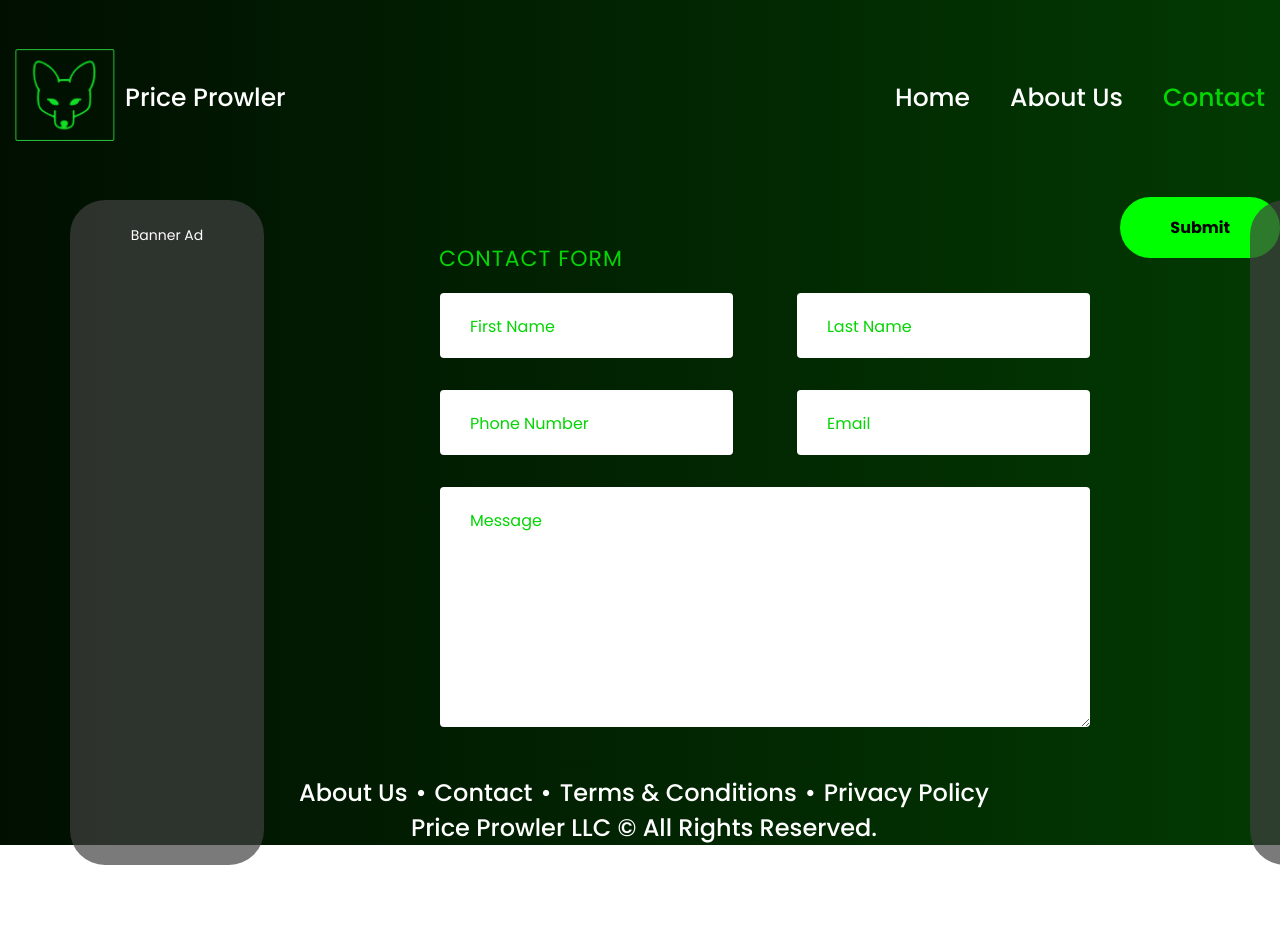
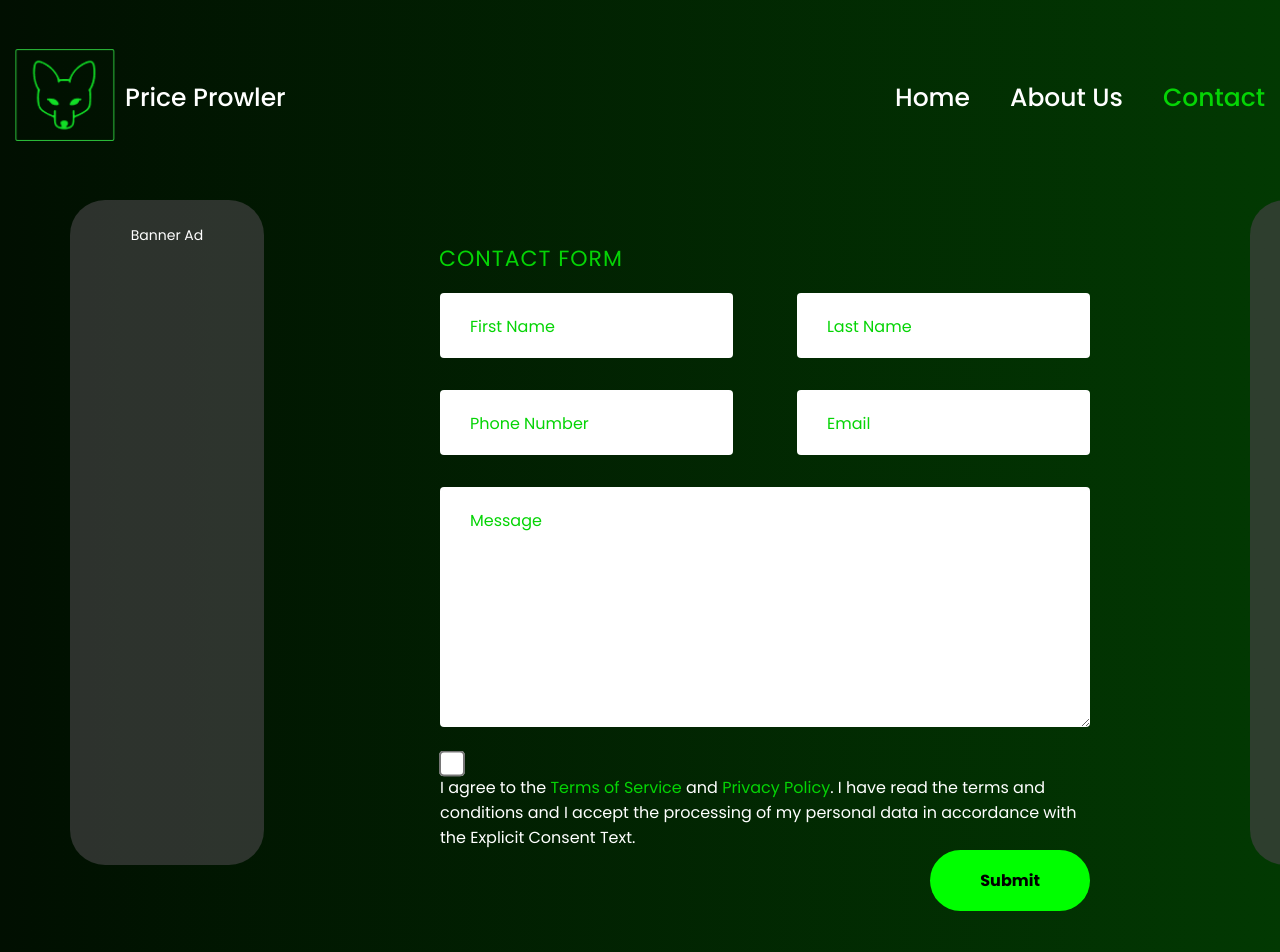
Before and after one commit to ahsaankhatri/Price-Prowler, a React (Vite) app: page /contact in a window 1280 px wide. Shown: the top 952 px of the page. Before the commit the page ends 865 px from the top, so only its background shows below. Built offline with nearby package versions, Linux system fonts and the light colour scheme.

Commit message:
Changes Made at 4:08 AM

```diff
--- a/src/Pages/Contact/Contact.css
+++ b/src/Pages/Contact/Contact.css
@@ -84,12 +84,24 @@ textarea {
   margin: 5rem auto 25px 16rem;
 }
 
-input[type=checkbox] + label {
-color: #05d405;
-font-style: italic;
+input[type=checkbox]{
+  transform: scale(2);
+  right:313px;
+  position: relative;
+  display: inline-block;
+  vertical-align: middle;
 }
 
-input[type=checkbox]:checked + label {
-color: #f00;
-font-style: normal;
+.submit-button{
+    float:right;
+    border-radius: 60px;
 }
+
+.terms-checkbox p{
+  display: inline;
+  color: #ffffff;
+}
+
+.terms-checkbox p a{
+  color: #05d405;
+}
--- a/src/Pages/Contact/Contact.jsx
+++ b/src/Pages/Contact/Contact.jsx
@@ -47,17 +47,16 @@ const Contact = () => {
                     <label>Message</label>
                   </div>
                 </div>
+                <div className='terms-checkbox'>
+                <input id="terms" type="checkbox" />
+                <p>I agree to the <a href="/contact">Terms of Service</a> and <a href="/contact">Privacy Policy</a>
+                  . I have read the terms and conditions and I accept the processing of my personal data in accordance
+                    with the Explicit Consent Text.</p>
+                </div>
+              <div className='submit-button'>
+                <button>Submit</button>
+              </div>
             </div>
-            <div className='submit-button'>
-              <button>Submit</button>
-            </div>
-            {/* <span>I agree to the</span>
-            <span> </span>
-            <span>Terms of Service</span>
-            <span> and </span>
-            <span>Privacy Policy</span>
-            <span>. I have read the terms and conditions and I accept the processing of my personal data in accordance
-                with the Explicit Consent Text.</span> */}
                 <div className="banner-section-2">
                   Banner Ad
                 </div>
--- a/src/components/Footer/Footer.css
+++ b/src/components/Footer/Footer.css
@@ -4,6 +4,7 @@
     font-weight:500;
     font-size:x-large;
     text-indent: 0.5rem;
+    margin-top: 4em;
 }
 
 .f-wrapper .f-container .line1{
--- a/src/components/Header/Header.jsx
+++ b/src/components/Header/Header.jsx
@@ -28,7 +28,7 @@ const Header = () => {
             <div className="col-8">
                 <div className="menu" >
                     <ul style={getMenuStyles(menuOpened)}>
-                        <li><NavLink exact activeclassname="active" to="/">Home</NavLink></li>
+                        <li><NavLink exact="true" activeclassname="active" to="/">Home</NavLink></li>
                         <li><NavLink activeclassname="active" to="/about">About Us</NavLink></li>
                         <li><NavLink activeclassname="active" to="/contact">Contact</NavLink></li>
                     </ul>
```
Also changed, not shown: src/components/Hero/Hero.css (+0 -7 lines).
